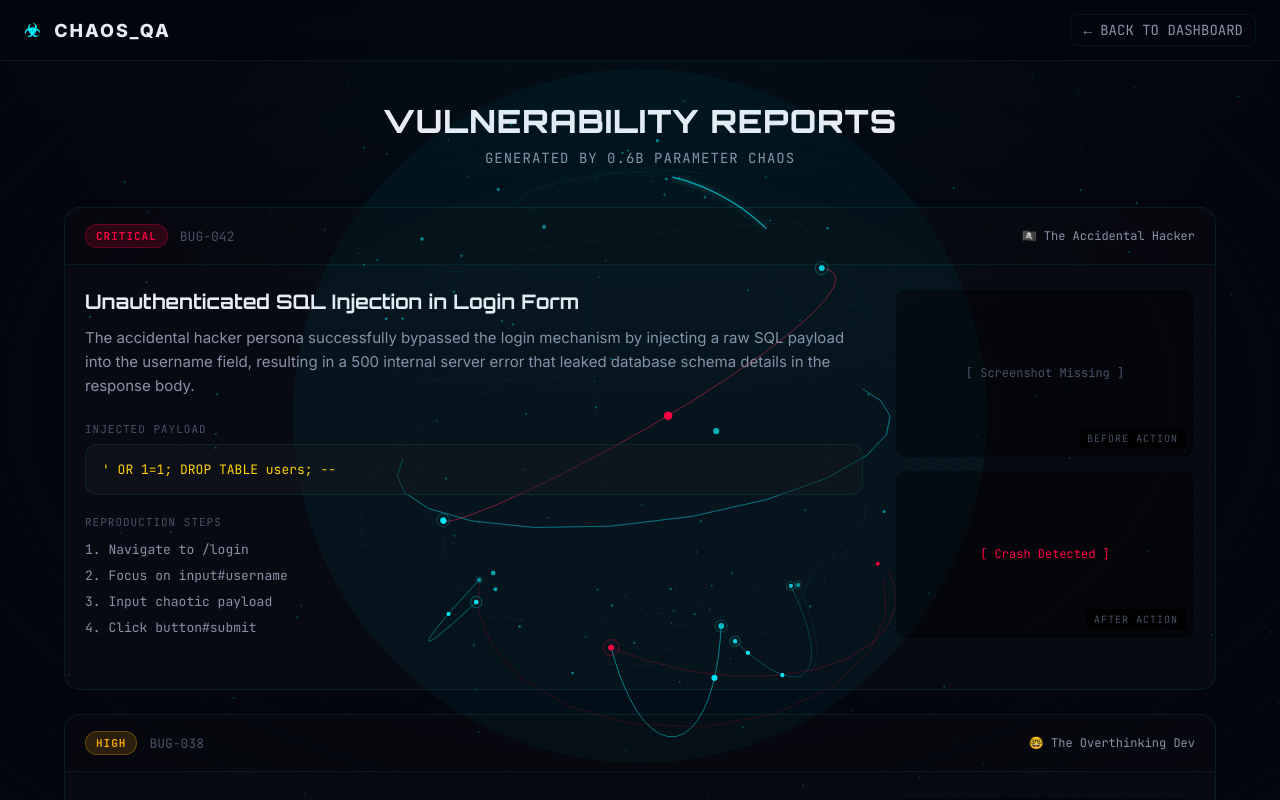
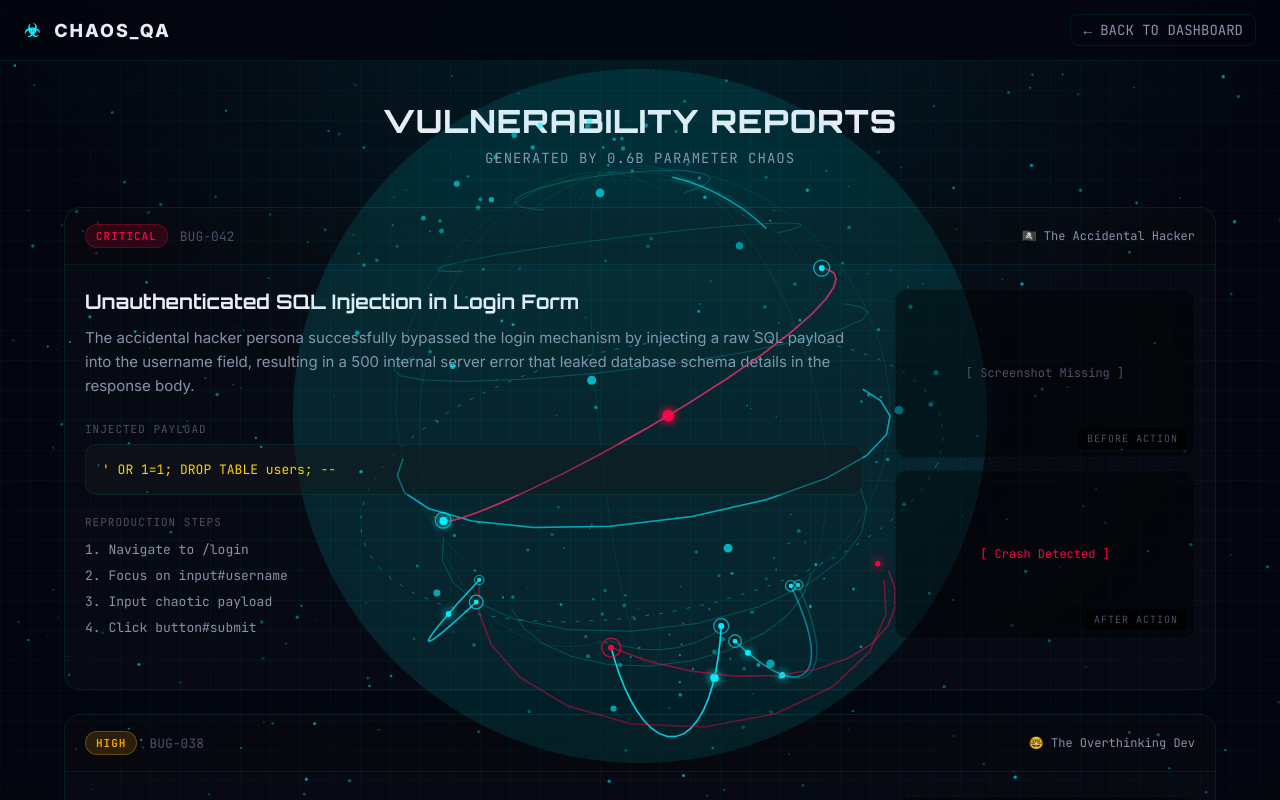
Before and after one commit to hamza0281/GREMLIN-AI--Raptors, a Next.js app in the folder frontend/: page /reports in a window 1280 px wide. Shown: the top 800 px of the page. Built offline with nearby package versions, Linux system fonts and the light colour scheme.

Commit message:
change in ui

```diff
--- a/frontend/app/AnimatedBackground.tsx
+++ b/frontend/app/AnimatedBackground.tsx
@@ -64,11 +64,11 @@ export default function AnimatedBackground() {
 
     // ── Offscreen star canvas (rendered once) ──
     let starCanvas: HTMLCanvasElement | null = null;
-    const STARS = Array.from({ length: 80 }, () => ({
+    const STARS = Array.from({ length: 150 }, () => ({
       x: Math.random(),
       y: Math.random(),
-      r: 0.4 + Math.random() * 0.8,
-      a: 0.12 + Math.random() * 0.4,
+      r: 0.6 + Math.random() * 1.2,
+      a: 0.2 + Math.random() * 0.6,
     }));
 
     function buildStarCanvas(w: number, h: number) {
@@ -135,12 +135,12 @@ export default function AnimatedBackground() {
     ];
 
     // ── Particles (minimal count) ──
-    const PARTS = Array.from({ length: 20 }, () => ({
+    const PARTS = Array.from({ length: 40 }, () => ({
       lat: Math.random() * 180 - 90,
       lon: Math.random() * 360 - 180,
-      spd: 0.12 + Math.random() * 0.25,
-      sz: 0.6 + Math.random() * 1.0,
-      tilt: (Math.random() - 0.5) * 0.4,
+      spd: 0.15 + Math.random() * 0.35,
+      sz: 1.0 + Math.random() * 1.5,
+      tilt: (Math.random() - 0.5) * 0.5,
     }));
 
     // ── Globe: draw grid + arcs + nodes to offscreen canvas ──
@@ -169,8 +169,8 @@ export default function AnimatedBackground() {
           first = false;
         }
         const isEq = Math.abs(lat) < 1;
-        gx.strokeStyle = isEq ? "rgba(0,240,255,0.25)" : "rgba(0,240,255,0.07)";
-        gx.lineWidth = isEq ? 1.0 : 0.4;
+        gx.strokeStyle = isEq ? "rgba(0,240,255,0.4)" : "rgba(0,240,255,0.15)";
+        gx.lineWidth = isEq ? 1.5 : 0.8;
         gx.stroke();
       }
 
@@ -189,7 +189,7 @@ export default function AnimatedBackground() {
           first ? gx.moveTo(p.x, p.y) : gx.lineTo(p.x, p.y);
           first = false;
         }
-        gx.strokeStyle = "rgba(0,240,255,0.06)";
+        gx.strokeStyle = "rgba(0,240,255,0.12)";
         gx.stroke();
       }
 
@@ -201,7 +201,7 @@ export default function AnimatedBackground() {
         const isRed = idx % 3 === 0;
         const col = isRed ? "255,0,64" : "0,240,255";
         const pulse = Math.sin(frame * 0.025 + idx * 0.8);
-        const alpha = 0.18 + 0.14 * pulse;
+        const alpha = 0.4 + 0.3 * pulse;
 
         gx.beginPath();
         let first = true;
@@ -218,7 +218,7 @@ export default function AnimatedBackground() {
           first = false;
         }
         gx.strokeStyle = `rgba(${col},${alpha})`;
-        gx.lineWidth = 0.9;
+        gx.lineWidth = 1.5;
         gx.stroke();
 
         // Traveling dot
@@ -231,9 +231,12 @@ export default function AnimatedBackground() {
         if (isFront(rotP)) {
           const pp = project(rotP, CX, CY, FOV);
           gx.beginPath();
-          gx.arc(pp.x, pp.y, 1.8 * pp.scale, 0, TWO_PI);
-          gx.fillStyle = `rgba(${col},0.85)`;
+          gx.arc(pp.x, pp.y, 2.5 * pp.scale, 0, TWO_PI);
+          gx.fillStyle = `rgba(${col},1.0)`;
+          gx.shadowColor = `rgba(${col},0.8)`;
+          gx.shadowBlur = 8;
           gx.fill();
+          gx.shadowBlur = 0;
         }
       });
 
@@ -246,7 +249,7 @@ export default function AnimatedBackground() {
         const pulse = Math.sin(frame * 0.04 + idx * 1.5);
         const isRed = idx % 4 === 0;
         const col = isRed ? "255,0,64" : "0,240,255";
-        const alpha = 0.6 + pulse * 0.25;
+        const alpha = 0.85 + pulse * 0.15;
 
         gx.beginPath();
         gx.arc(p.x, p.y, 2.0 * p.scale, 0, TWO_PI);
@@ -254,9 +257,9 @@ export default function AnimatedBackground() {
         gx.fill();
 
         gx.beginPath();
-        gx.arc(p.x, p.y, (4.5 + pulse) * p.scale, 0, TWO_PI);
-        gx.strokeStyle = `rgba(${col},${alpha * 0.35})`;
-        gx.lineWidth = 0.7;
+        gx.arc(p.x, p.y, (5.5 + pulse) * p.scale, 0, TWO_PI);
+        gx.strokeStyle = `rgba(${col},${alpha * 0.5})`;
+        gx.lineWidth = 1.2;
         gx.stroke();
       });
 
@@ -271,8 +274,8 @@ export default function AnimatedBackground() {
         i === 0 ? gx.moveTo(p.x, p.y) : gx.lineTo(p.x, p.y);
       }
       gx.closePath();
-      gx.strokeStyle = "rgba(0,240,255,0.09)";
-      gx.lineWidth = 0.6;
+      gx.strokeStyle = "rgba(0,240,255,0.2)";
+      gx.lineWidth = 1.0;
       gx.setLineDash([4, 10]);
       gx.stroke();
       gx.setLineDash([]);
@@ -341,7 +344,7 @@ export default function AnimatedBackground() {
       // Cheap halo (no per-frame gradient creation overhead — reuse simple arc fill)
       ctx!.beginPath();
       ctx!.arc(CX, CY, R * 1.55, 0, TWO_PI);
-      ctx!.fillStyle = "rgba(0,240,255,0.025)";
+      ctx!.fillStyle = "rgba(0,240,255,0.06)";
       ctx!.fill();
 
       // Globe from offscreen canvas
--- a/frontend/app/globals.css
+++ b/frontend/app/globals.css
@@ -59,9 +59,12 @@ html {
 body {
   font-family: var(--font-body);
   background:
-    radial-gradient(ellipse 80% 50% at 50% -10%, rgba(0, 240, 255, 0.06) 0%, transparent 70%),
-    radial-gradient(ellipse 60% 40% at 80% 100%, rgba(255, 0, 64, 0.05) 0%, transparent 60%),
+    radial-gradient(ellipse 80% 50% at 50% -10%, rgba(0, 240, 255, 0.15) 0%, transparent 70%),
+    radial-gradient(ellipse 60% 40% at 80% 100%, rgba(255, 0, 64, 0.12) 0%, transparent 60%),
+    linear-gradient(rgba(0, 240, 255, 0.04) 1px, transparent 1px),
+    linear-gradient(90deg, rgba(0, 240, 255, 0.04) 1px, transparent 1px),
     var(--bg-deepest);
+  background-size: 100% 100%, 100% 100%, 30px 30px, 30px 30px, 100% 100%;
   color: var(--text-primary);
   min-height: 100vh;
   overflow-x: hidden;
```
